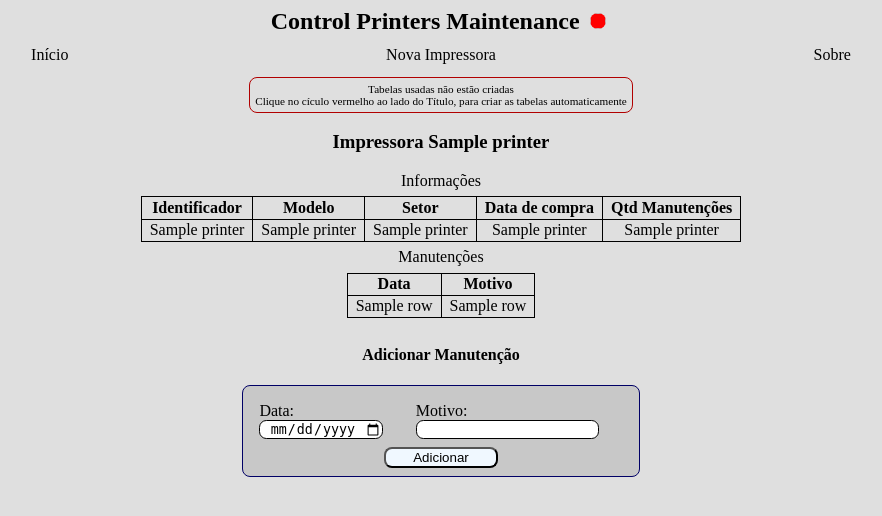
After one commit to Chamoouske/PrintersMaintenanceFlask, a Flask app: template src/views/templates/printer.html in a window 1280 px wide. The commit adds this page. Shown: the top 516 px of the page, without its empty margins (199-1081 px from the left). Run offline with Flask 2, Linux system fonts and the light colour scheme; the template is opened without the code that fills it: most values are stand-ins (such as "Sample title", 1, 10 or a date in 2020).

Commit message:
Feat: Add printer in DB and show in page specific

```diff
--- a/src/main.py
+++ b/src/main.py
@@ -3,7 +3,8 @@ from pathlib import Path
 
 from flask import Flask, request, redirect
 
-from controller.data_manager import create_tables_db, verify_tables
+from controller.validate_fields import validate_fields
+from controller.db_manager import *
 from views.pages import *
 
 file = Path(__file__).resolve()
@@ -17,40 +18,85 @@ app = Flask(__name__,
         template_folder='views/templates'
     )
 
-error = False
+table_exist = False
+printers = []
 @app.route('/')
 def home():
-    global error
-    error = verify_tables()
-    return homepage(table_ok=error)
+    global table_exist
+    global printers
+    table_exist = create_tables_db()
+    if table_exist:
+        printers = get_printers()
+    return homepage(table_ok=table_exist, printers=printers)
 
 @app.route('/create_tables')
 def create_tables():
-    global error
-    error = create_tables_db()
+    global table_exist
+    table_exist = create_tables_db()
     return redirect('/')
 
 @app.route('/cadastro')
 def create_new_printer():
-    global error
-    return create_printer(table_ok=error)
+    global table_exist
+    table_exist = create_tables_db()
+    return create_printer(table_ok=table_exist)
 
 @app.route('/new_printer', methods=['POST'])
 def new_printer():
+    global table_exist
+    table_exist = create_tables_db()
     identify = request.form['identify']
     model = request.form['model']
     sector = request.form['sector']
-    purchased_date = request.form['purchased_date']
-    date_maintenance = request.form['date_maintenance']
-    reason_maintenance = request.form['reason_maintenance']
+    date_purchased = request.form['date_purchased']
+    count_maintenances = request.form['count_maintenances']
+    dates_maintenances = []
+    reasons = []
     if identify == '' or model == '':
-        return create_printer(error=True)
-    return create_printer(saved=True)
+        return create_printer(error=True,table_ok=table_exist)
+    for i in range(int(count_maintenances)):
+        try:
+            dates_maintenances.append(request.form[f'date_maint_{i}'])
+            reasons.append(request.form[f'reason_maint_{i}'])
+            if reasons[-1] == '':
+                reasons.pop()
+                dates_maintenances.pop()
+        except:
+            pass
+    saved = validate_fields(identify,model, date_purchased, sector, dates_maintenances, reasons)
+    if saved:
+        return create_printer(saved=True,table_ok=table_exist)
+    else:
+        return create_printer(error=True,table_ok=table_exist)
 
 @app.route('/sobre')
 def about_app():
-    global error
-    return page_about(table_ok=error)
+    global table_exist
+    table_exist = create_tables_db()
+    return page_about(table_ok=table_exist)
+
+@app.route('/<identify>')
+def details_printer(identify):
+    global table_exist
+    table_exist = create_tables_db()
+    printer = verify_printer(identify)
+    if not printer:
+        return redirect('/not_exist')
+    maintenances = get_maintenances(identify)
+    return show_printer_info(printer=printer, maintenances=maintenances, table_ok=table_exist)
+
+@app.route('/edit_printer', methods=['POST'])
+def update_maintenances_printer():
+    identify = request.form['identify']
+    date_maint = request.form['date_maint']
+    reason_maint = request.form['reason_maint']
+    if reason_maint == '' or date_maint == '':
+        return redirect(f'/{identify}')
+    return redirect(f'/{identify}')
+
+@app.route('/not_exist')
+def printer_not_exist():
+    return "Não existe mané"
 
 if __name__ == '__main__':
-    app.run(debug=True, use_reloader=True)
+    app.run(debug=True)
--- a/src/static/styles/style.css
+++ b/src/static/styles/style.css
@@ -54,18 +54,56 @@ h2 {
     border-radius: 0.5rem;
     padding: 0.5rem;
     background-color: #0000001a;
+    width: 30%;
 }
 
-.form > button {
+.add-maint-form{
+    display: flex;
+    align-items: center;
+    justify-content: center;
+    flex-direction: column;
+}
+
+.add-maint-form > div {
+    display: flex;
+    align-items: center;
+    justify-content: center;
+}
+
+.form > button, .add-maint {
     width: 30%;
     border-radius: 0.5rem;
     align-self: center;
     background-color: aliceblue;
 }
 
-input {
+input, .add-maint {
     border: 0.09rem solid #000;
     border-radius: 0.46rem;
+    text-align: center;
+}
+
+.add-maint{
+    width: 50%;
+}
+
+.rmv-maint {
+    background-color: #ff0000ab;
+}
+
+.maintenances{
+    display: grid;
+    grid-template-columns: 1fr;
+    align-self: center;
+    text-align: center;
+}
+
+.maint-inputs {
+    display: grid;
+    grid-template-columns: 1fr;
+    column-gap: 0.2rem;
+    row-gap: 0.4rem;
+    margin: 0.4rem 0px;
 }
 
 .msg {
@@ -84,11 +122,16 @@ input {
     background-color: #2bff00;
 }
 
+.show-printer{
+    width: 10%;
+}
+
 table{
     text-align: center;
     border: 0.1rem solid;
     border-collapse: collapse;
     padding: 0.1rem;
+    margin: 0.4rem;
 }
 
 td, th {
@@ -99,3 +142,7 @@ td, th {
 tr {
     border-bottom: 0.05rem solid;
 }
+
+label{
+    margin: 0.5rem;
+}
--- a/src/views/templates/layout.html
+++ b/src/views/templates/layout.html
@@ -3,8 +3,9 @@
 <head>
     <meta charset="UTF-8">
     <meta http-equiv="X-UA-Compatible" content="IE=edge">
-    <meta name="viewport" content="width=95%, initial-scale=1.0">
+    <meta name="viewport" content="initial-scale=1.0">
     <title>{% block title %}{% endblock %} - CPM</title>
+    <link rel="shortcut icon" href="https://raw.githubusercontent.com/Chamoouske/GeradorSenhas/main/src/images/unicornPass.png" type="image/x-icon">
     <link type="text/css" rel="stylesheet" href={{ url_for('static', filename='styles/style.css') }}>
     <style>
         .{{ selected }} {
--- /dev/null
+++ b/src/views/templates/printer.html
@@ -0,0 +1,80 @@
+{% extends "layout.html" %}
+{% block title %}
+Impressora {{ printer[0] }}
+{% endblock %}
+
+{% block content %}
+<h3>Impressora {{printer[0]}}</h3>
+<table class="table">
+    <thead>Informações</thead>
+    <tr>
+        <th>
+            Identificador
+        </th>
+        <th>
+            Modelo
+        </th>
+        <th>
+            Setor
+        </th>
+        <th>
+            Data de compra
+        </th>
+        <th>Qtd Manutenções</th>
+    </tr>
+    <tr>
+        <td>
+            {{ printer[0] }}
+        </td>
+        <td>
+            {{ printer[1] }}
+        </td>
+        <td>
+            {{ printer[2] }}
+        </td>
+        <td>
+            {{ printer[3] }}
+        </td>
+        <td>
+            {{ printer[4] }}
+        </td>
+    </tr>
+</table>
+
+<table class="table">
+    <thead>Manutenções</thead>
+    <tr>
+        <th>
+            Data
+        </th>
+        <th>
+            Motivo
+        </th>
+    </tr>
+    {% for row in maintenances %}
+    <tr>
+        <td>
+            {{ row[1] }}
+        </td>
+        <td>
+            {{ row[2] }}
+        </td>
+    </tr>
+    {% endfor %}
+</table>
+
+<h4>Adicionar Manutenção</h4>
+<form action="/edit_printer" class="form add-maint-form" method="post">
+    <input hidden value="{{printer[0]}}" name="identify">
+    <div>
+        <label>Data:
+            <input type="date" name="date_maint">
+        </label>
+        <label>Motivo:
+            <input type="text" name="reason_maint">
+        </label>
+    </div>
+    <button>Adicionar</button>
+</form>
+
+{% endblock %}
```
Also changed, not shown: src/controller/data_manager.py (+16 -43 lines), src/controller/db_manager.py (added, +116 -0 lines), src/controller/validate_fields.py (+9 -5 lines), src/models/printer.py (+6 -7 lines), src/views/pages.py (+6 -11 lines), src/views/templates/create.html (+29 -10 lines), src/views/templates/home.html (+16 -6 lines).
